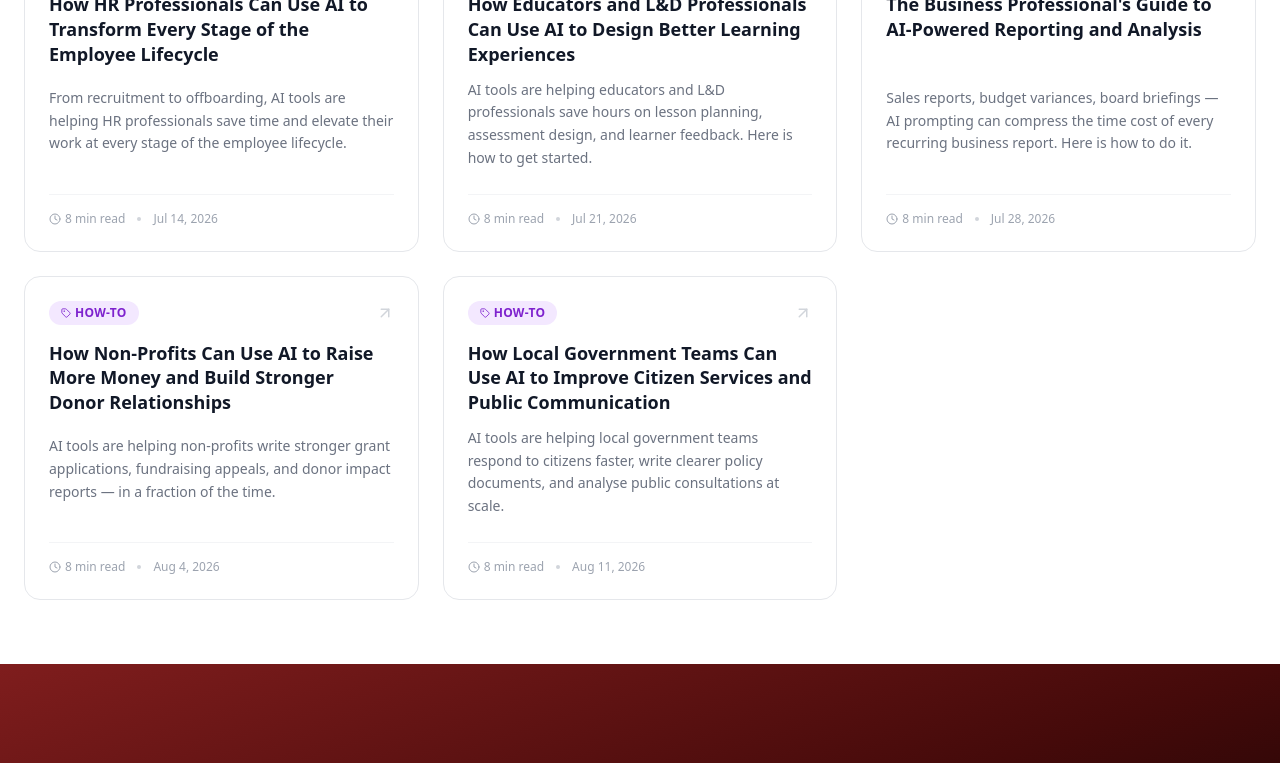
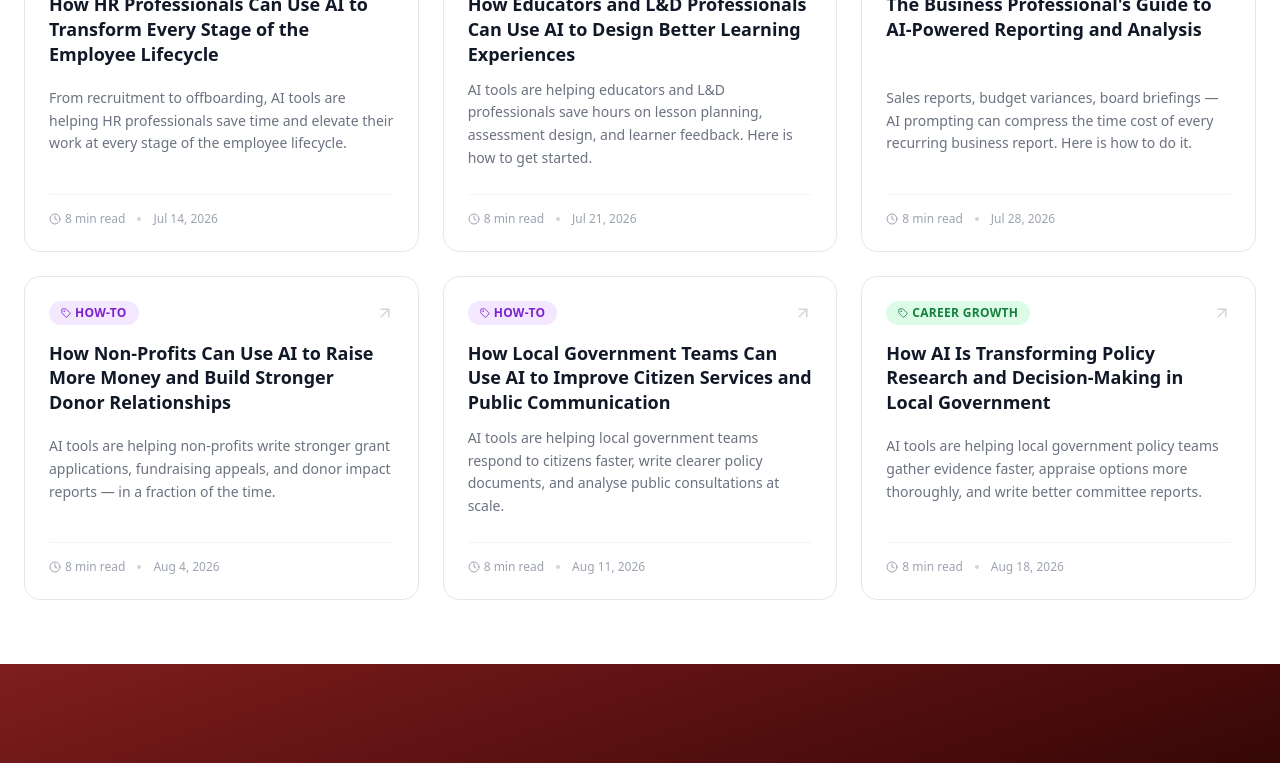
Before and after one commit to shiromys/AICourseHubPro, a React (Vite) app in the folder frontend/: page /blog in a window 1280 px wide. Shown: the part 1951-2714 px from the top of the page. Built offline with nearby package versions, Linux system fonts and the light colour scheme; no server answers.

Commit message:
adding the 13th blog

```diff
--- a/frontend/src/pages/Blog.jsx
+++ b/frontend/src/pages/Blog.jsx
@@ -130,6 +130,16 @@ const articles = [
     readTime: '8 min read',
     date: 'Aug 11, 2026',
     slug: 'local-government-ai-citizen-services-public-communication',
+    featured: false,
+  },
+  {
+    id: 13,
+    title: 'How AI Is Transforming Policy Research and Decision-Making in Local Government',
+    excerpt: 'AI tools are helping local government policy teams gather evidence faster, appraise options more thoroughly, and write better committee reports.',
+    category: 'Career Growth',
+    readTime: '8 min read',
+    date: 'Aug 18, 2026',
+    slug: 'ai-policy-research-decision-making-local-government',
     featured: false,
   },
   // ── Add new articles below this line ──────
```
